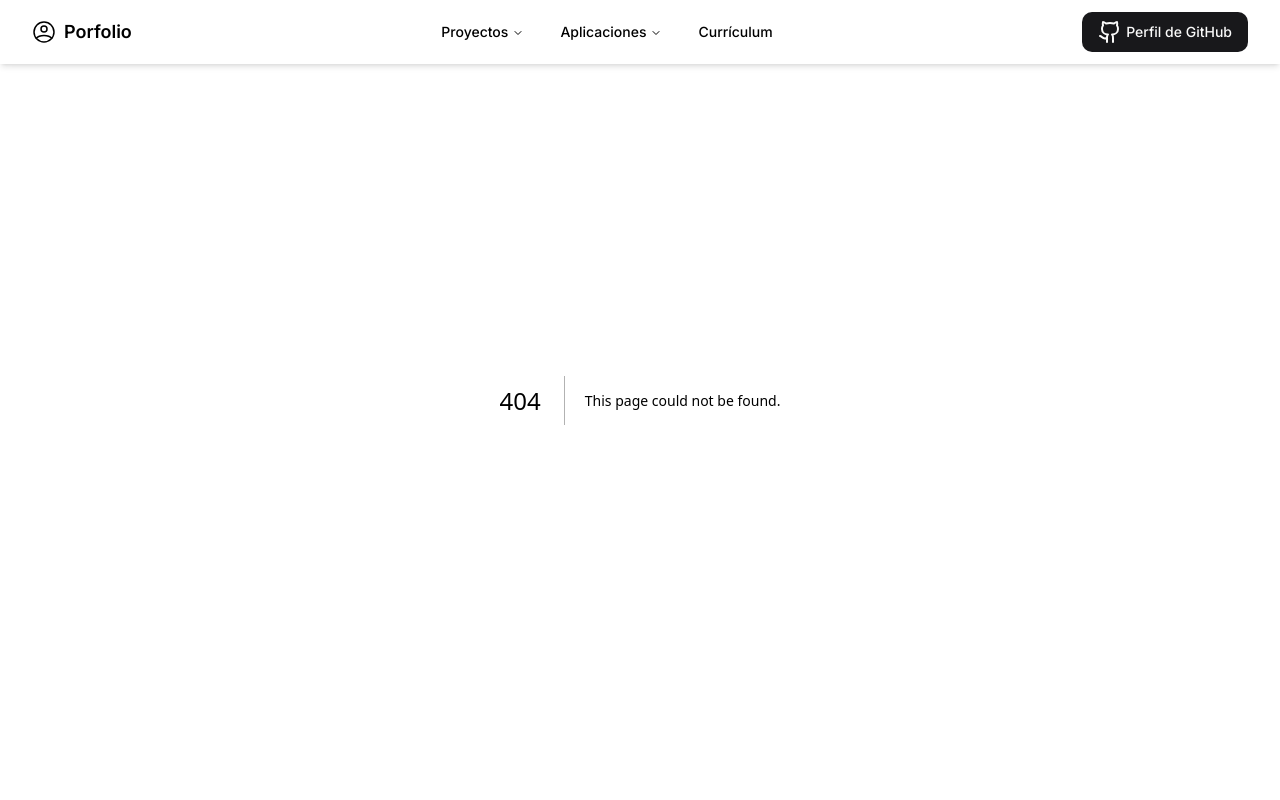
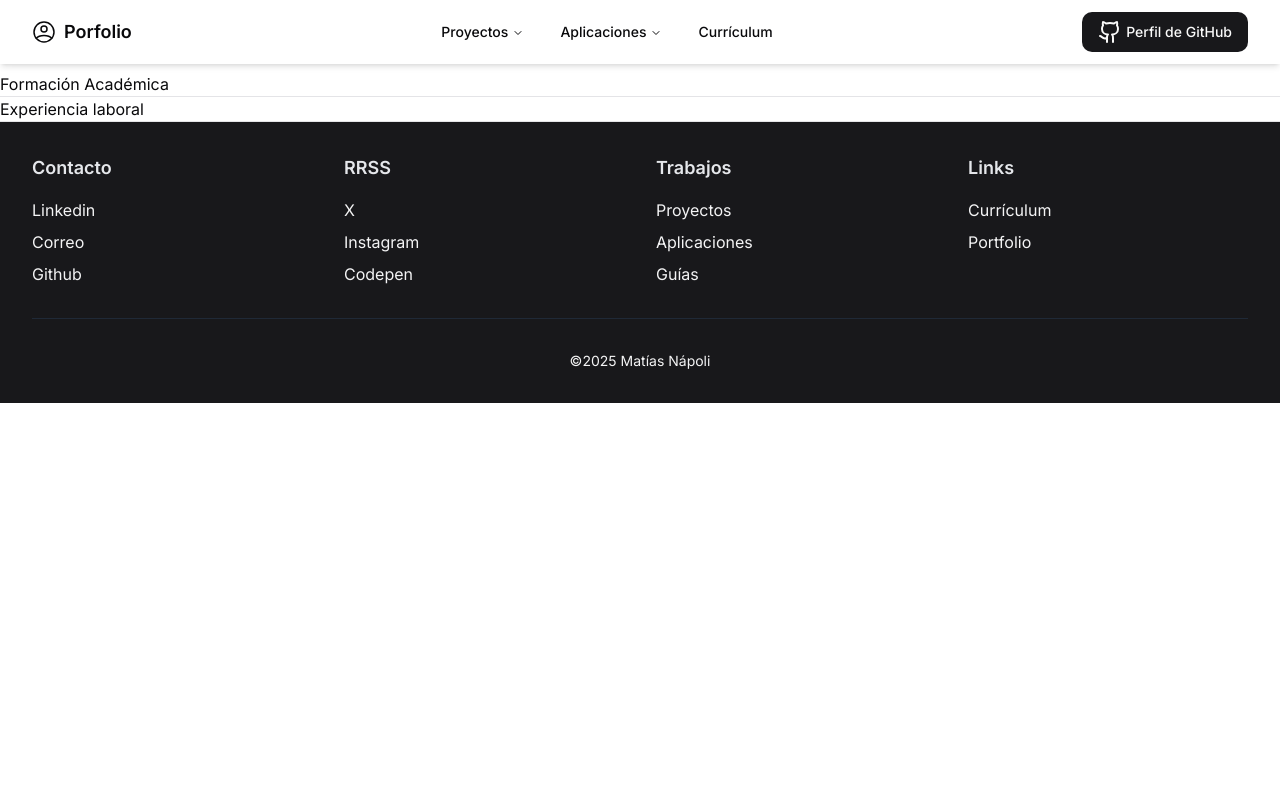
Before and after one commit to mnapo/portfolio, a Next.js app: page /cv in a window 1280 px wide. Before the commit this address had no page. Shown: the top 800 px of the page. Built offline with nearby package versions, Linux system fonts and the light colour scheme.

Commit message:
Añadir página CV

```diff
--- /dev/null
+++ b/app/cv/page.tsx
@@ -0,0 +1,11 @@
+export default function Page() {
+  return (
+    <div>
+      <br></br><br></br><br></br>
+      <h1>Formación Académica</h1>
+      <hr></hr>
+      <h1>Experiencia laboral</h1>
+      <hr></hr>
+    </div>
+  )
+}
--- a/components/templates/hero.tsx
+++ b/components/templates/hero.tsx
@@ -1,6 +1,7 @@
-import { Button } from '@/components/molecules/shadcn/button'
+import {Button} from '@/components/molecules/shadcn/button'
 import Image from 'next/image'
-import { AspectRatio } from '../molecules/shadcn/aspect-ratio'
+import {AspectRatio} from '../molecules/shadcn/aspect-ratio'
+import Link from 'next/link'
 
 export default function Hero() {
   return (
@@ -15,7 +16,7 @@ export default function Hero() {
               Aptitudes, estudios y experiencia laboral.
             </p>
             <div className="flex items-center space-x-4">
-              <Button variant="default">Visitar</Button>
+              <Button variant="default" ><Link href="/cv">Visitar</Link></Button>
             </div>
           </div>
           <div className="hidden lg:block">
--- a/package.json
+++ b/package.json
@@ -51,7 +51,6 @@
     "react-day-picker": "^8.10.1",
     "react-dom": "^18",
     "react-hook-form": "^7.51.4",
-    "react-markdown": "^10.1.0",
     "react-resizable-panels": "^2.0.19",
     "sonner": "^1.4.41",
     "tailwind-merge": "^2.3.0",
```
Also changed, not shown: 1 other file (tests, documents, lock files or other folders).
